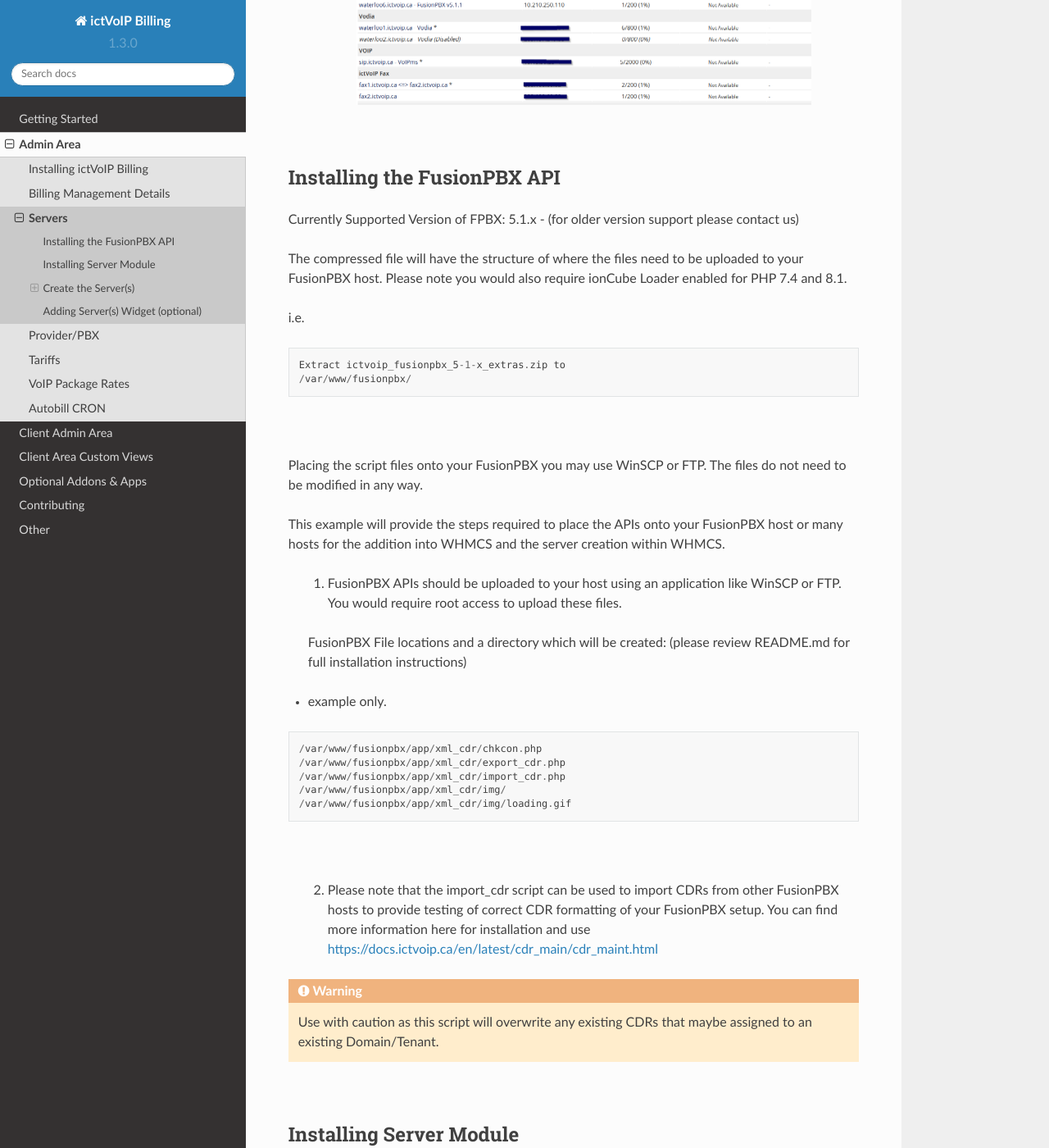
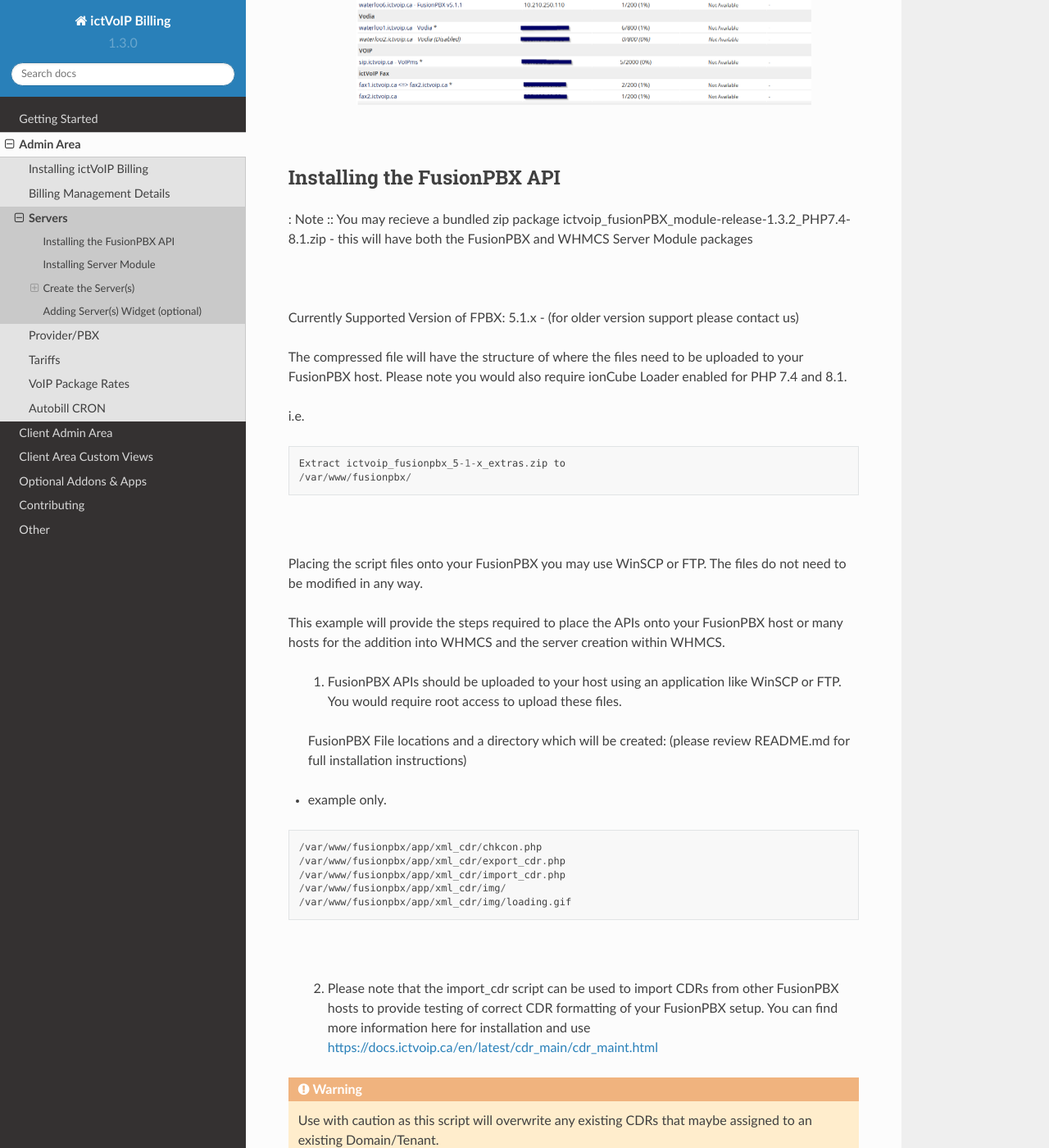
Before and after one commit to ictvoip/ictvoip-docs, a Sphinx documentation site: the page built from docs/source/admin/servers.rst, in a window 1280 px wide and 1400 px high, scrolled down 350 px. Shown: the whole window at 82% size. Built offline with Sphinx 7.4.7 and the Read the Docs theme 2.0.0, drawn with Linux system fonts in a browser that asks for light colours; pages that are not in the unit, such as notebooks, are missing from menus; some of the changed text lies outside the part shown.

Commit message:
Update servers.rst

```diff
--- a/docs/source/admin/servers.rst
+++ b/docs/source/admin/servers.rst
@@ -15,6 +15,10 @@ Use of our Server modules with the ictVoIP Billing System allows you to provisio
 
 Installing the FusionPBX API
 ****************************
+
+: Note :: You may recieve a bundled zip package ictvoip_fusionPBX_module-release-1.3.2_PHP7.4-8.1.zip - this will have both the FusionPBX and WHMCS Server Module packages
+
+|
 
 Currently Supported Version of FPBX: 5.1.x - (for older version support please contact us)
 
@@ -60,6 +64,12 @@ This example will provide the steps required to place the APIs onto your FusionP
 
 Installing Server Module
 **************************
+
+: Note :: You may recieve a bundled zip package ictvoip_fusionPBX_module-release-1.3.2_PHP7.4-8.1.zip - this will have both the FusionPBX and WHMCS Server Module packages
+
+|
+
+
 |
 Adding your server module to WHMCS. We will provide an example of the FusionPBX server module install but the same steps can be used for other server modules.
 
```
